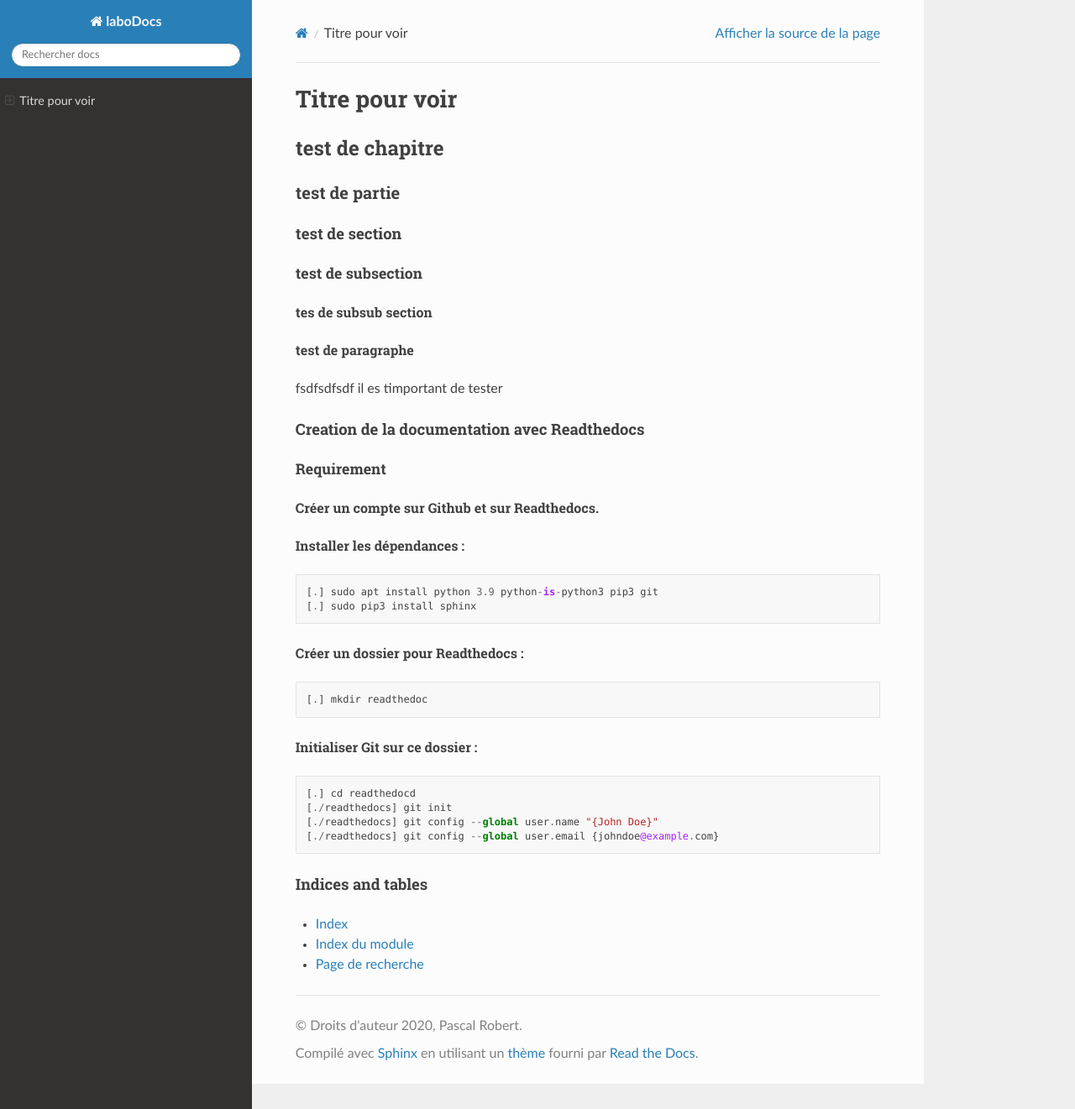
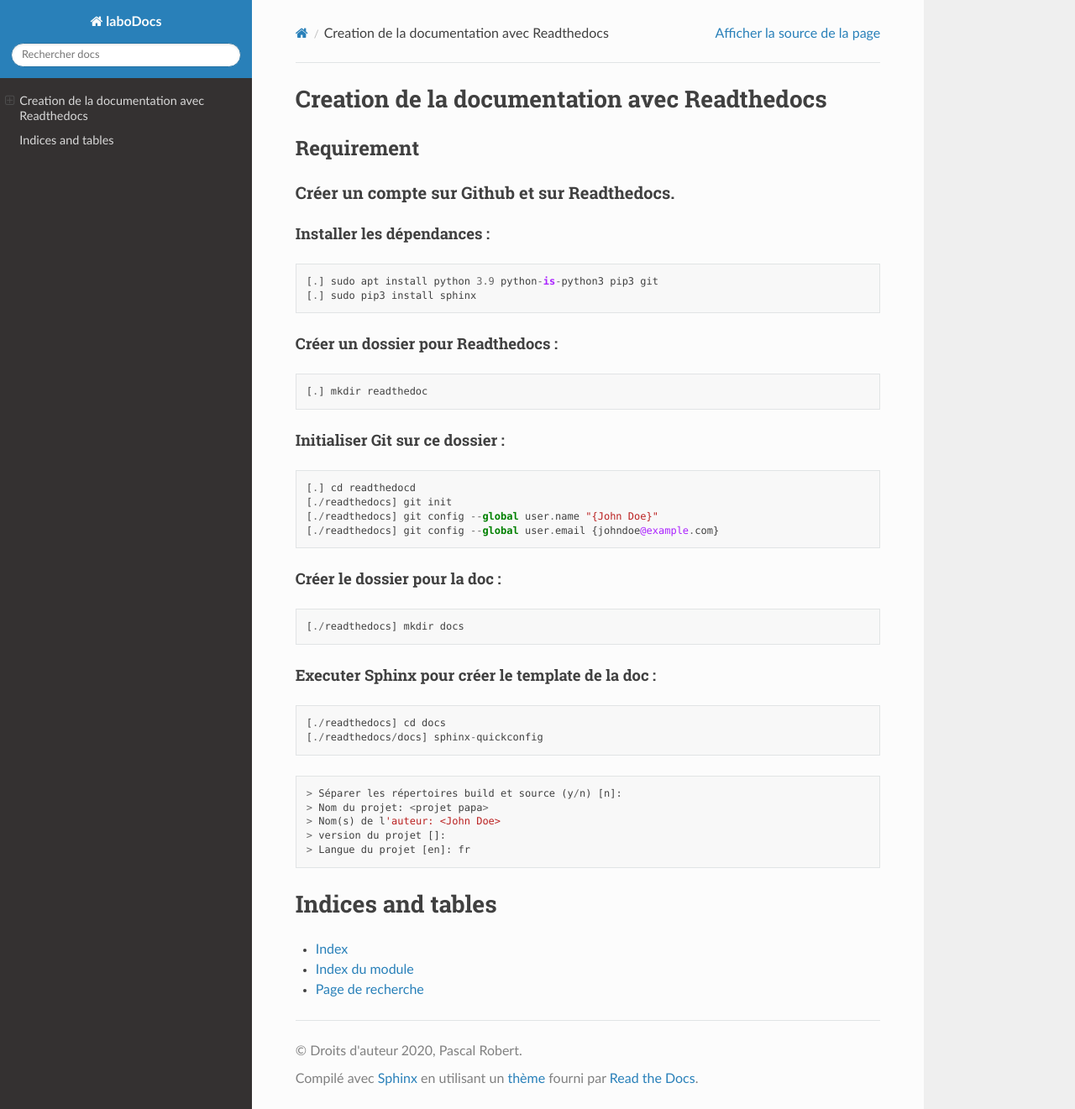
Before and after one commit to ROBERTPASCAL/LaboDocs, a Sphinx documentation site: the page built from docs/index.rst, in a window 1280 px wide and 1321 px high. Shown: the whole window at 84% size. Built offline with Sphinx 7.4.7 and the Read the Docs theme 2.0.0, drawn with Linux system fonts in a browser that asks for light colours.

Commit message:
Update index.rst

```diff
--- a/docs/index.rst
+++ b/docs/index.rst
@@ -1,28 +1,3 @@
-***************
-Titre pour voir
-***************
-
-test de chapitre
-################
-
-test de partie
-**************
-
-test de section
-===============
-
-test de subsection
-------------------
-
-tes de subsub section
-^^^^^^^^^^^^^^^^^^^^^
-
-test de paragraphe
-""""""""""""""""""
-
-fsdfsdfsdf il es timportant de tester
-
-
 Creation de la documentation avec Readthedocs
 =============================================
 Requirement
@@ -30,20 +5,20 @@ Requirement
 Créer un compte sur Github et sur Readthedocs.
 ^^^^^^^^^^^^^^^^^^^^^^^^^^^^^^^^^^^^^^^^^^^^^^
 Installer les dépendances :
-^^^^^^^^^^^^^^^^^^^^^^^^^^^
+"""""""""""""""""""""""""""
 ::
 
     [.] sudo apt install python 3.9 python-is-python3 pip3 git
     [.] sudo pip3 install sphinx
 
 Créer un dossier pour Readthedocs :
-^^^^^^^^^^^^^^^^^^^^^^^^^^^^^^^^^^^
+"""""""""""""""""""""""""""""""""""
 ::
 
     [.] mkdir readthedoc
 
 Initialiser Git sur ce dossier :
-^^^^^^^^^^^^^^^^^^^^^^^^^^^^^^^^
+""""""""""""""""""""""""""""""""
 ::
 
     [.] cd readthedocd
@@ -51,8 +26,26 @@ Initialiser Git sur ce dossier :
     [./readthedocs] git config --global user.name "{John Doe}"
     [./readthedocs] git config --global user.email {johndoe@example.com}
 
-.. role:: red
-    This text is :red:`colored red` and so is :red:`this`
+Créer le dossier pour la doc :
+""""""""""""""""""""""""""""""
+::
+
+    [./readthedocs] mkdir docs
+
+Executer Sphinx pour créer le template de la doc :
+""""""""""""""""""""""""""""""""""""""""""""""""""
+::
+
+    [./readthedocs] cd docs
+    [./readthedocs/docs] sphinx-quickconfig
+::
+
+    > Séparer les répertoires build et source (y/n) [n]:
+    > Nom du projet: <projet papa>
+    > Nom(s) de l'auteur: <John Doe>
+    > version du projet []:
+    > Langue du projet [en]: fr
+
 
 .. toctree::
    :maxdepth: 2
```
